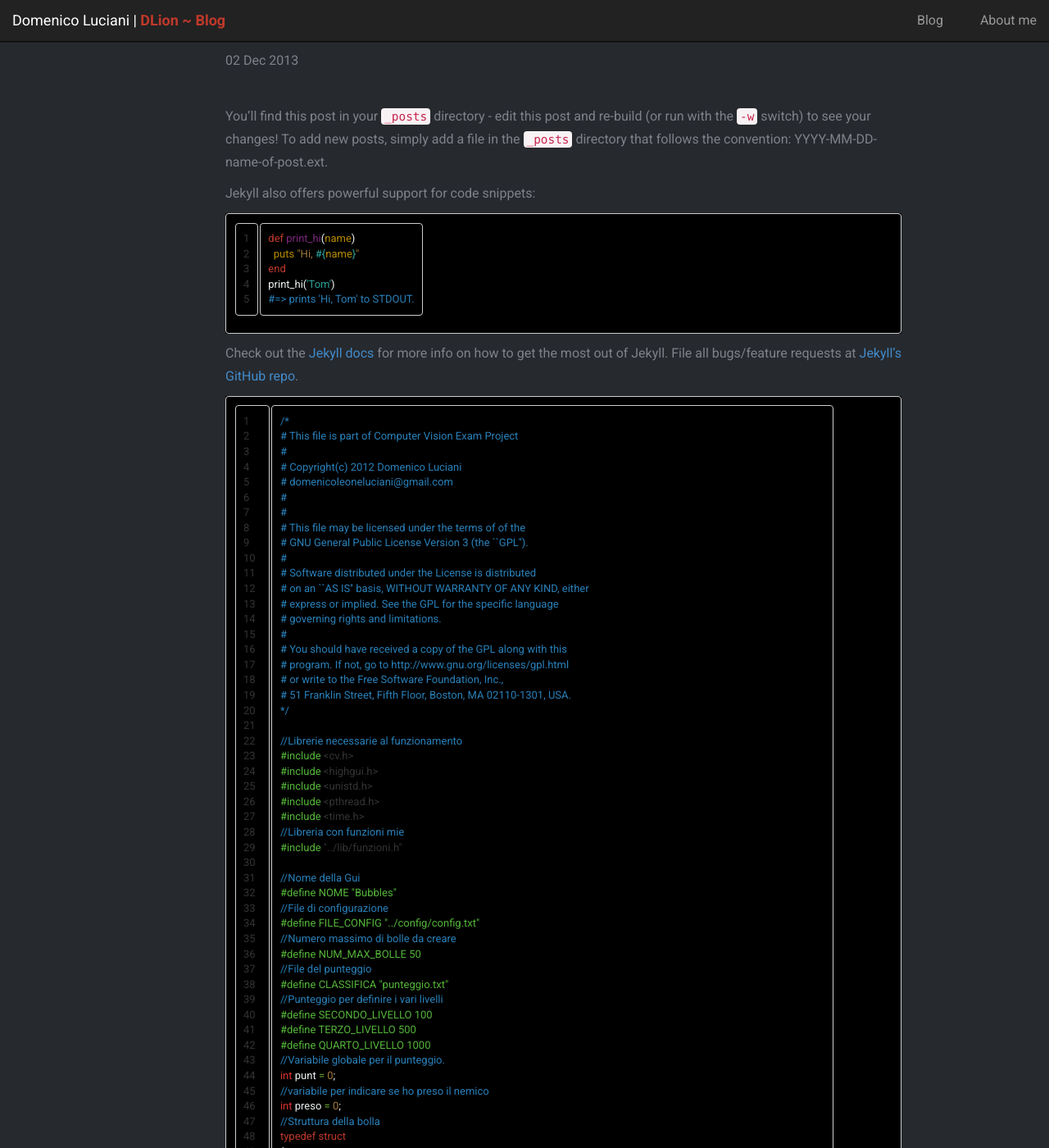
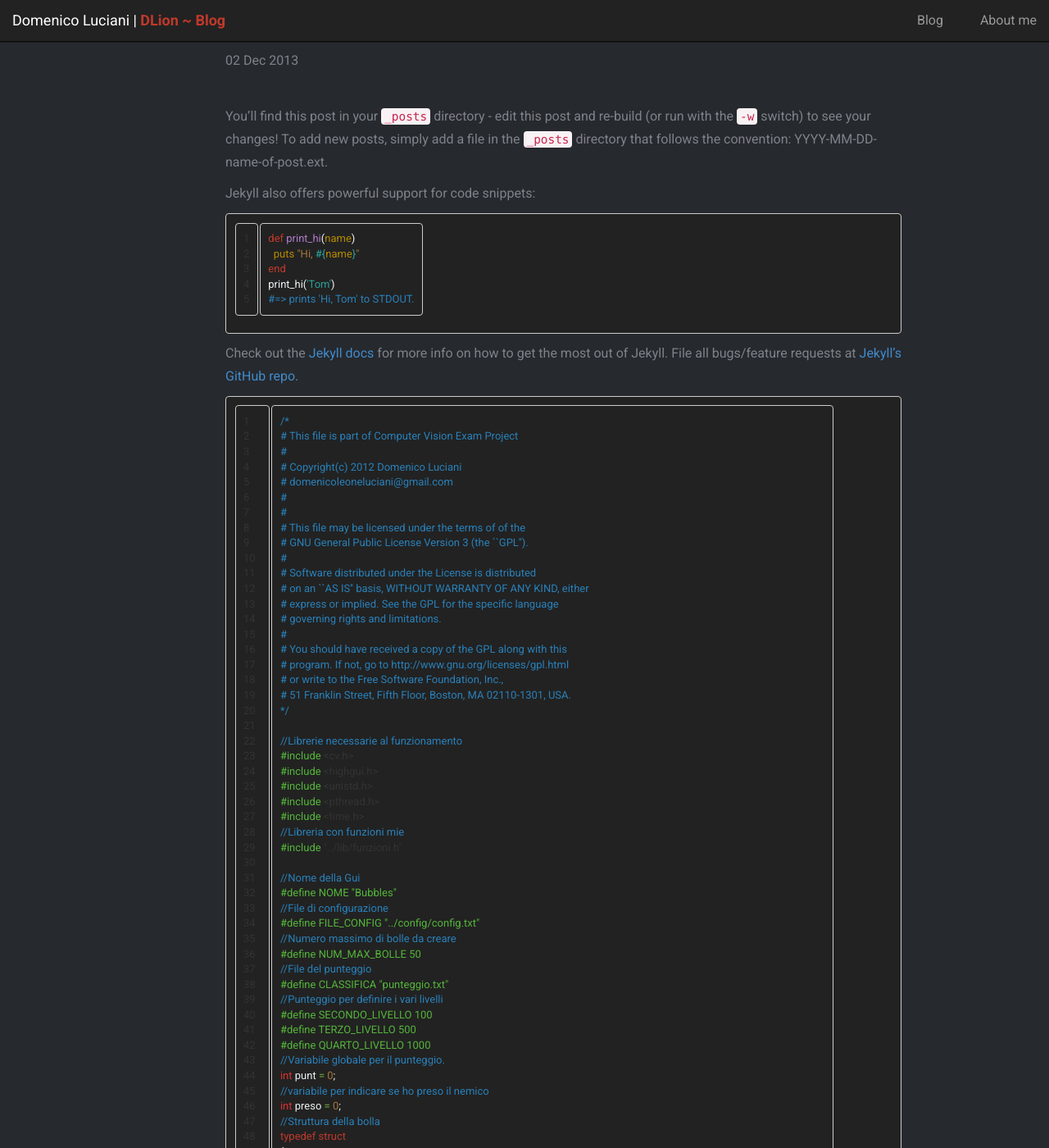
Before and after one commit to dlion/dlion.github.io, a Jekyll site: the page built from blog/_posts/2013-12-02-welcome-to-jekyll.markdown, in a window 1280 px wide and 1400 px high, scrolled down 315 px. Shown: the whole window at 82% size. Built offline with Jekyll 4.4.1, drawn with Linux system fonts in a browser that asks for light colours; Markdown is read by kramdown in place of the engine named in the settings.

Commit message:
Change background syntax and function

```diff
--- a/public/css/syntax2.css
+++ b/public/css/syntax2.css
@@ -1,5 +1,5 @@
 .highlight,pre {
-  background-color: #000000;
+  background-color: #222;
   font-family: 'Roboto', sans-serif;
 }
 .highlight .c { color: #2980b9 } /* Comment */
@@ -41,7 +41,7 @@
 .highlight .nd { color: #268BD2 } /* Name.Decorator */
 .highlight .ni { color: #CB4B16 } /* Name.Entity */
 .highlight .ne { color: #CB4B16 } /* Name.Exception */
-.highlight .nf { color: #7b277b} /* Name.Function */
+.highlight .nf { color: #b079cb} /* Name.Function */
 .highlight .nl { color: #93A1A1 } /* Name.Label */
 .highlight .nn { color: #93A1A1 } /* Name.Namespace */
 .highlight .nx { color: #555 } /* Name.Other */
```
